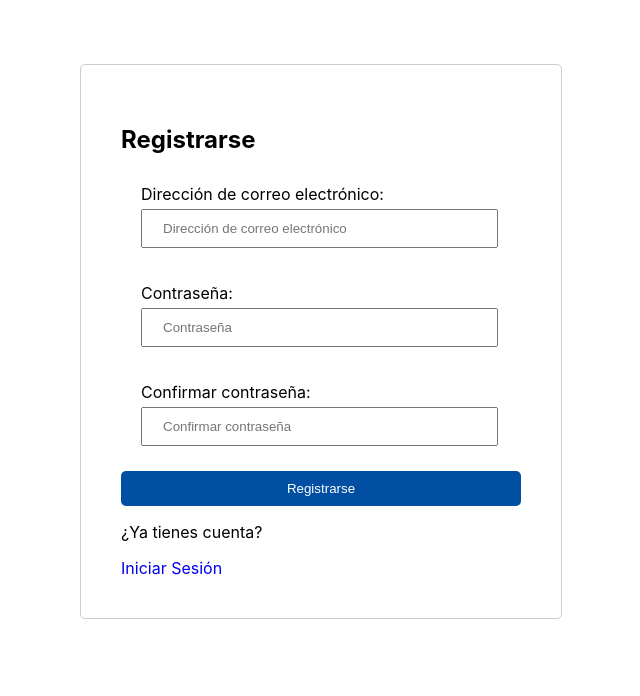
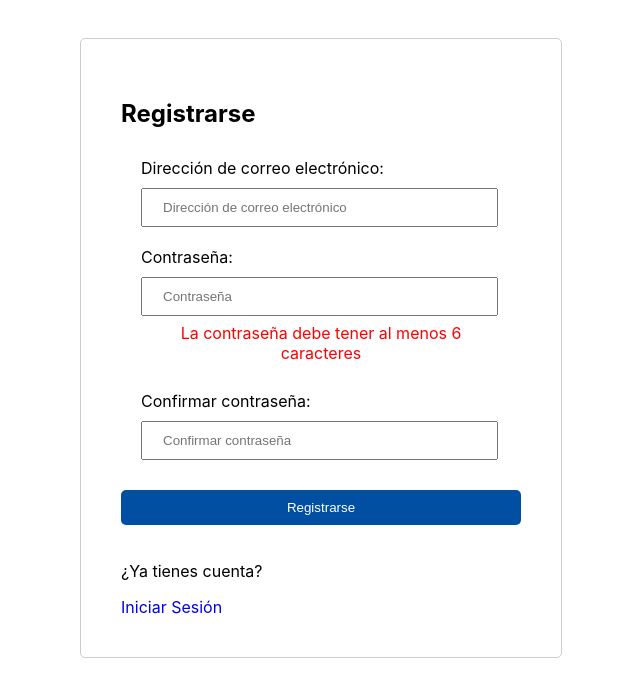
Before and after one commit to Jose87sUMA/magister, a React (Create React App) app: page /signup in a window 1280 px wide. Shown: the top 696 px of the page, without its empty margins (319-959 px from the left). Built offline with nearby package versions, Linux system fonts and the light colour scheme; no server answers; the HTML template or start-up script is replaced by a standard one; what groq-sdk would draw is missing.

Commit message:
user friendly error notification on authentication

```diff
--- a/src/components/NewCourseForm.js
+++ b/src/components/NewCourseForm.js
@@ -87,7 +87,7 @@ const NewCourseForm = () => {
           <form className='form-container' onSubmit={handleSubmit}>
             <label>
               <p>Tema:</p>
-              <input autoComplete='off'  name="topic" value={formData.topic} onChange={handleChange} style={{width: '90%'} } required/>
+              <input autoComplete='off'  name="topic" value={formData.topic} onChange={handleChange} style={{width: '96%'} } required/>
             </label>
             <label>
               <div className="tooltip">
--- a/src/components/auth/Login.js
+++ b/src/components/auth/Login.js
@@ -23,7 +23,19 @@ const Login = () => {
         })
         .catch((error) => {
             const errorCode = error.code;
-            const errorMessage = error.message;
+            let errorMessage = '';
+
+            switch (errorCode) {
+                case 'auth/invalid-credential':
+                    errorMessage = 'Credenciales no válidos';
+                    break;
+                case 'auth/invalid-email':
+                    errorMessage = 'Dirección de correo electrónico inválida';
+                    break;
+                default:
+                    errorMessage = 'Ha ocurrido un error al registrarse';
+                    break;
+            }
             console.log(errorCode, errorMessage)
             setErrorMessage(errorMessage);
         });
@@ -58,8 +70,8 @@ const Login = () => {
                         tabIndex={0}
                     />
                 </div>
+                <button className='authentication-button' role='button' type="submit" onClick={onLogin} tabIndex={0}>Iniciar Sesión</button>
                 {errorMessage && <p className="error-message" tabIndex={0}>{errorMessage}</p>}
-                <button role='button' type="submit" onClick={onLogin} tabIndex={0}>Iniciar Sesión</button>
             </form>
             <p className='form-p' tabIndex={0}>¿No tienes cuenta?</p> <Link to="/signup" tabIndex={0}>Registrarse</Link>
         </div>
--- a/src/components/auth/Signup.js
+++ b/src/components/auth/Signup.js
@@ -27,9 +27,28 @@ const Signup = () => {
             console.log(user);
             navigate('/');
         } catch (error) {
-            const errorCode = error.code;
-            const errorMessage = error.message;
-            console.log(errorCode, errorMessage);
+            const errorCode = error.code ? error.code : error.message
+            let errorMessage = '';
+            console.error(error.code);
+
+            switch (errorCode) {
+                case 'auth/invalid-email':
+                    errorMessage = 'Dirección de correo electrónico inválida';
+                    break;
+                case 'auth/email-already-in-use':
+                    errorMessage = 'La dirección de correo electrónico ya está en uso';
+                    break;
+                case 'auth/weak-password':
+                    errorMessage = 'La contraseña es demasiado débil';
+                    break;
+                case 'Las contraseñas no coinciden':
+                    errorMessage = 'Las contraseñas no coinciden';
+                    break;
+                default:
+                    errorMessage = 'Ha ocurrido un error al registrarse';
+                    break;
+            }
+
             setErrorMessage(errorMessage);
         }
     };
@@ -63,6 +82,11 @@ const Signup = () => {
                         placeholder="Contraseña"
                         tabIndex={0}
                     />
+                    {password.length < 6 && (
+                        <p className="error-message" tabIndex={0} role="alert">
+                            La contraseña debe tener al menos 6 caracteres
+                        </p>
+                    )}
                 </div>
                 <div className="form-group">
                     <label htmlFor="password2">Confirmar contraseña:</label>
@@ -77,8 +101,8 @@ const Signup = () => {
                         tabIndex={0}
                     />
                 </div>
+                <button className='authentication-button' aria-errormessage='error-registro' role='button' type="submit" onClick={onSubmit} tabIndex={0}>Registrarse</button>
                 {errorMessage && <p id='error-registro' className="error-message" tabIndex={0} role="alert">{errorMessage}</p>}
-                <button aria-errormessage='error-registro' role='button' type="submit" onClick={onSubmit} tabIndex={0}>Registrarse</button>
             </form>
             <p className='form-p' tabIndex={0}>¿Ya tienes cuenta?</p>
             <Link to="/login">Iniciar Sesión</Link>
--- a/src/styles/NewCourseForm.css
+++ b/src/styles/NewCourseForm.css
@@ -19,12 +19,12 @@
 }
 
 .new-course-form {
-  width: fit-content;
+  width: 30%;
   height: fit-content;
   padding: 25px;
   border: 1px solid #ccc;
   border-radius: 5px;
-  margin: 100px auto; /* Add this line */
+  margin: 4% auto; /* Add this line */
 }
 
  /* Tooltip container */
@@ -62,6 +62,7 @@
      top: 100%;
      left: 50%;
      margin-left: -5px;
+     border-bottom: 1px dotted black;
      border-width: 5px;
      border-style: solid;
      border-color: #555 transparent transparent transparent;
@@ -112,29 +113,6 @@
   margin-bottom: 10px;
 }
 
-.form-container input,
-.form-container select {
-  width: 100%;
-  padding: 8px;
-  margin-bottom: 10px;
-  border: 1px solid #ccc;
-  border-radius: 5px;
-}
-
-.form-container button {
-  width: 100%;
-  padding: 10px;
-  background-color: #004FA3;
-  color: #fff;
-  border: none;
-  border-radius: 5px;
-  cursor: pointer;
-}
-
-.form-container button:hover {
-  background-color: #002C5C;
-}
-
 .loading-screen {
   display: flex;
   flex-direction: column;
--- a/src/styles/Test.css
+++ b/src/styles/Test.css
@@ -11,13 +11,6 @@
 
   .header-course button:hover {
     background-color: #002C5C;
-  }
-
-  .error-message {
-    color: red;
-    font-size: 18px;
-    text-align: center;
-    margin: 20px;
   }
 
   label {
--- a/src/styles/auth/Form.css
+++ b/src/styles/auth/Form.css
@@ -5,18 +5,14 @@
     border: 1px solid #ccc;
     border-radius: 5px;
     margin: auto;
-    margin-top: 5%;
+    margin-top: 3%;
   }
 
   .form-group {
-    margin-bottom: 15px;
     padding: 10px 20px;
 
   }
 
-  .form-group label {
-    margin-bottom: 5px;
-  }
 
   .form-group input {
     padding: 10px 20px;
@@ -24,7 +20,7 @@
 
   }
 
-  button {
+  .authentication-button {
     padding: 10px 20px;
     width: 100%;
     background-color: #004FA3;
@@ -32,6 +28,7 @@
     border: none;
     border-radius: 5px;
     cursor: pointer;
+    margin: 5% 0;
   }
 
   button:hover {
@@ -53,7 +50,7 @@
 
   .auth-form-container .error-message {
     color: red;
-    font-size: 18px;
-    margin-top: 10px;
+    font-size: 16px;
     text-align: center;
+    margin: 2%;
   }
```
